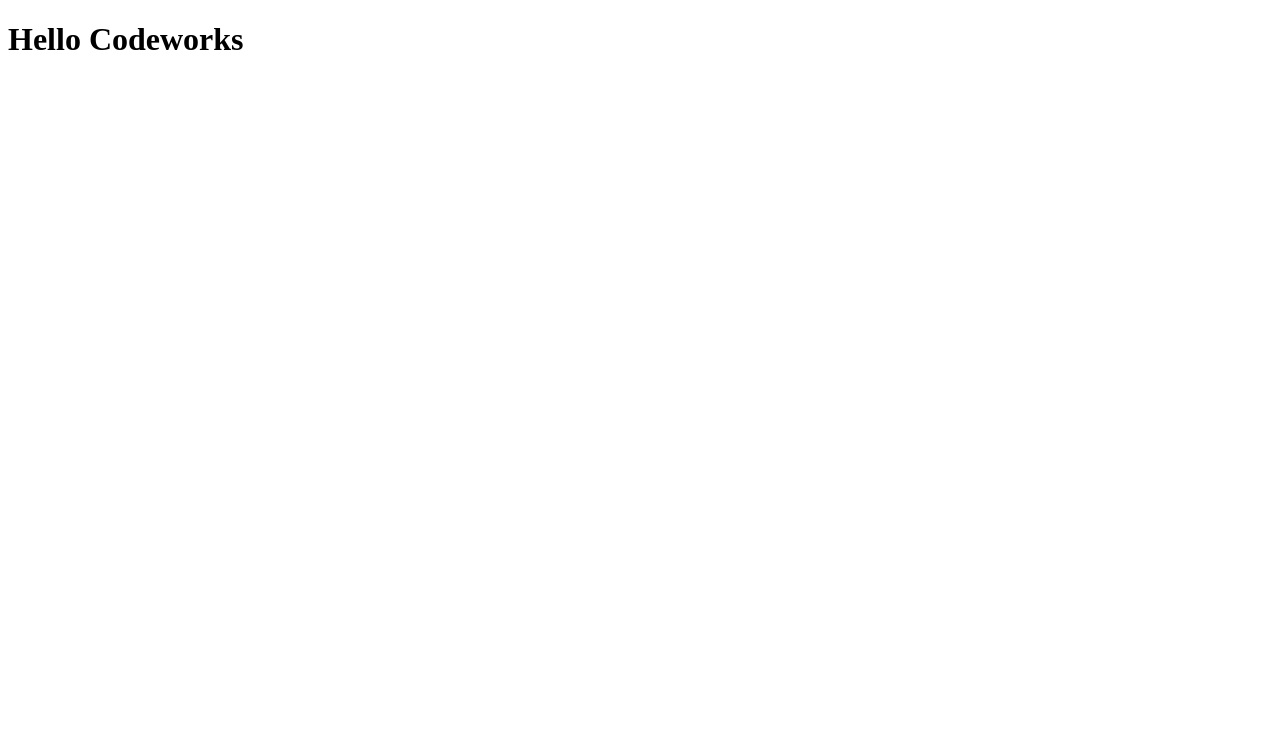
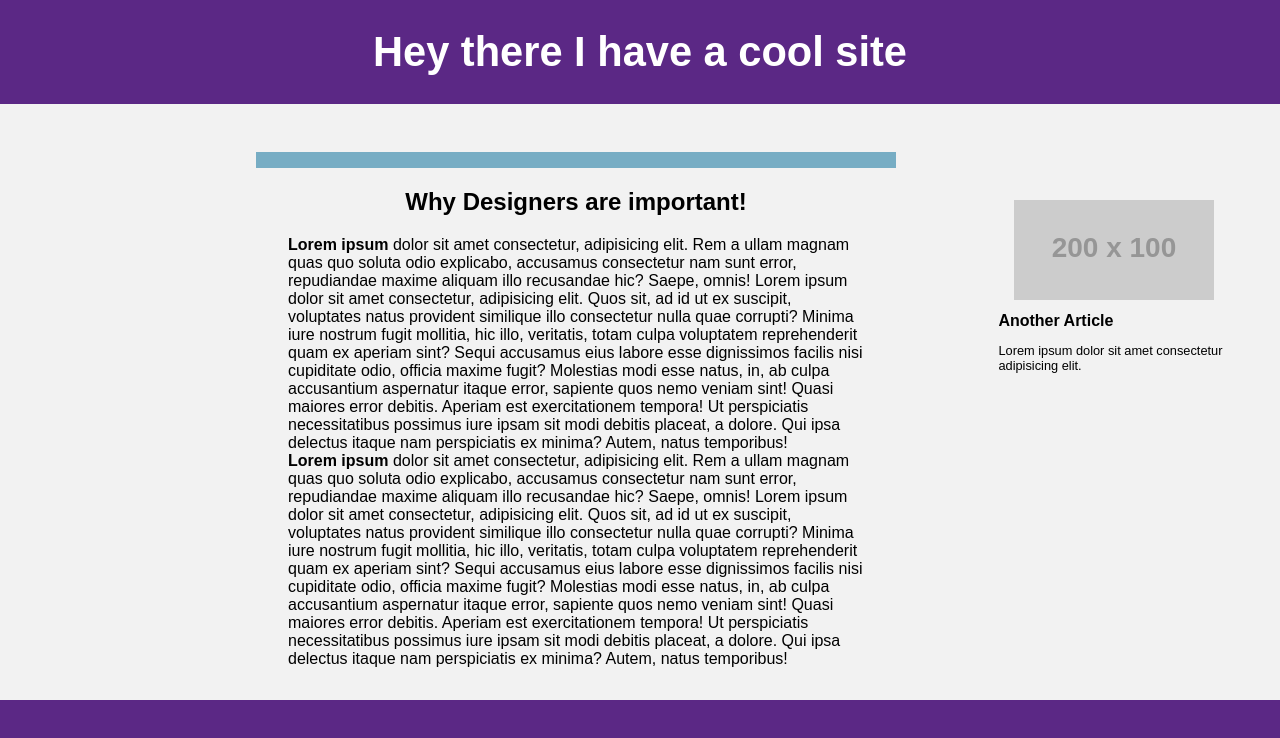
Before and after one commit to brandallk/day2, a plain HTML site: page index.html in a window 1280 px wide. Drawn offline with Linux system fonts and the light colour scheme; placeholder pictures from the web are drawn by us.

Commit message:
Add content and styles

```diff
--- /dev/null
+++ b/assets/css/main.css
@@ -0,0 +1,85 @@
+body {
+    background-color: rgb(91, 40, 133);
+    font-family: sans-serif;
+    margin-left: 0;
+    margin-right: 0;
+}
+
+.main-header {
+    text-align: center;
+    font-size:
+}
+
+.main-header h1 {
+    font-size: 2.6rem;
+    color: white;
+}
+
+main {
+    position: relative;
+    margin: 0;
+    background-color: #f2f2f2;
+}
+
+.article,
+.sidebar {
+    display: inline-block;
+}
+
+.article {
+    width: 50%;
+    margin-left: 20%;
+    padding-bottom: 2rem;
+    text-align: left;
+}
+
+.article .top-bar {
+    width: 100%;
+    height: 1rem;
+    margin-top: 3rem;
+    background-color: rgb(119, 173, 196)
+}
+
+.article-heading {
+    text-align: center;
+}
+
+.article-heading h2 {
+    font-size: 1.8rem;
+}
+
+.article .content {
+    width: 90%;
+    margin: 0 auto;
+}
+
+.article .content p {
+    margin: 0;
+}
+
+.sidebar {
+    position: absolute;
+    top: 3rem;
+    right: 3%;
+    width: 20%;
+}
+
+.card {
+    margin-top: 3rem;
+    text-align: center;
+}
+
+.card-content {
+    width: 90%;
+    margin: 0 auto;
+    text-align: left;
+}
+
+.card-heading {
+    margin-top: 0.5rem;
+    margin-bottom: 0;
+}
+
+.card-blurb {
+    font-size: 0.8rem;
+}
--- a/index.html
+++ b/index.html
@@ -5,8 +5,35 @@
     <meta name="viewport" content="width=device-width, initial-scale=1.0">
     <meta http-equiv="X-UA-Compatible" content="ie=edge">
     <title>Document</title>
+    <link rel="stylesheet" href="./assets/css/main.css">
 </head>
 <body>
-    <h1>Hello Codeworks</h1>
+    <header class="main-header">
+        <h1>Hey there I have a cool site</h1>
+    </header>
+    <main>
+        <div class="article">
+            <header>
+                <div class="top-bar"></div>
+                <h2 class="article-heading">Why Designers are important!</h2>
+            </header>
+            <div class="content">
+                <p><strong>Lorem ipsum</strong> dolor sit amet consectetur, adipisicing elit. Rem a ullam magnam quas quo soluta odio explicabo, accusamus consectetur nam sunt error, repudiandae maxime aliquam illo recusandae hic? Saepe, omnis! Lorem ipsum dolor sit amet consectetur, adipisicing elit. Quos sit, ad id ut ex suscipit, voluptates natus provident similique illo consectetur nulla quae corrupti? Minima iure nostrum fugit mollitia, hic illo, veritatis, totam culpa voluptatem reprehenderit quam ex aperiam sint? Sequi accusamus eius labore esse dignissimos facilis nisi cupiditate odio, officia maxime fugit? Molestias modi esse natus, in, ab culpa accusantium aspernatur itaque error, sapiente quos nemo veniam sint! Quasi maiores error debitis. Aperiam est exercitationem tempora! Ut perspiciatis necessitatibus possimus iure ipsam sit modi debitis placeat, a dolore. Qui ipsa delectus itaque nam perspiciatis ex minima? Autem, natus temporibus!</p>
+                <p><strong>Lorem ipsum</strong> dolor sit amet consectetur, adipisicing elit. Rem a ullam magnam quas quo soluta odio explicabo, accusamus consectetur nam sunt error, repudiandae maxime aliquam illo recusandae hic? Saepe, omnis! Lorem ipsum dolor sit amet consectetur, adipisicing elit. Quos sit, ad id ut ex suscipit, voluptates natus provident similique illo consectetur nulla quae corrupti? Minima iure nostrum fugit mollitia, hic illo, veritatis, totam culpa voluptatem reprehenderit quam ex aperiam sint? Sequi accusamus eius labore esse dignissimos facilis nisi cupiditate odio, officia maxime fugit? Molestias modi esse natus, in, ab culpa accusantium aspernatur itaque error, sapiente quos nemo veniam sint! Quasi maiores error debitis. Aperiam est exercitationem tempora! Ut perspiciatis necessitatibus possimus iure ipsam sit modi debitis placeat, a dolore. Qui ipsa delectus itaque nam perspiciatis ex minima? Autem, natus temporibus!</p>
+            </div>
+        </div>
+        <div class="sidebar">
+            <section class="first card">
+                <img src="http://placehold.it/200x100" alt="placehoder image">
+                <div class="card-content">
+                    <h4 class="card-heading">Another Article</h4>
+                    <p class="card-blurb">Lorem ipsum dolor sit amet consectetur adipisicing elit.</p>
+                </div>
+            </section>
+        </div>
+    </main>
+    <footer>
+
+    </footer>
 </body>
 </html>
```
